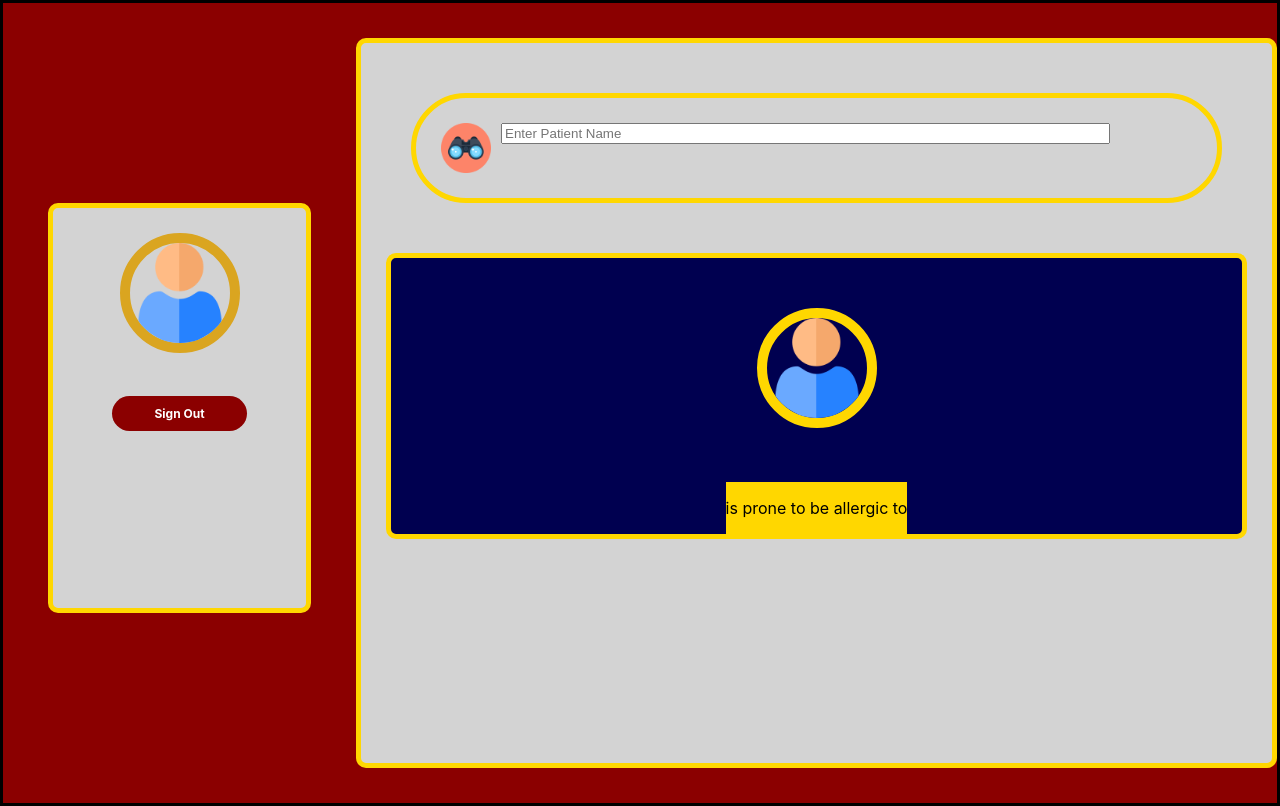
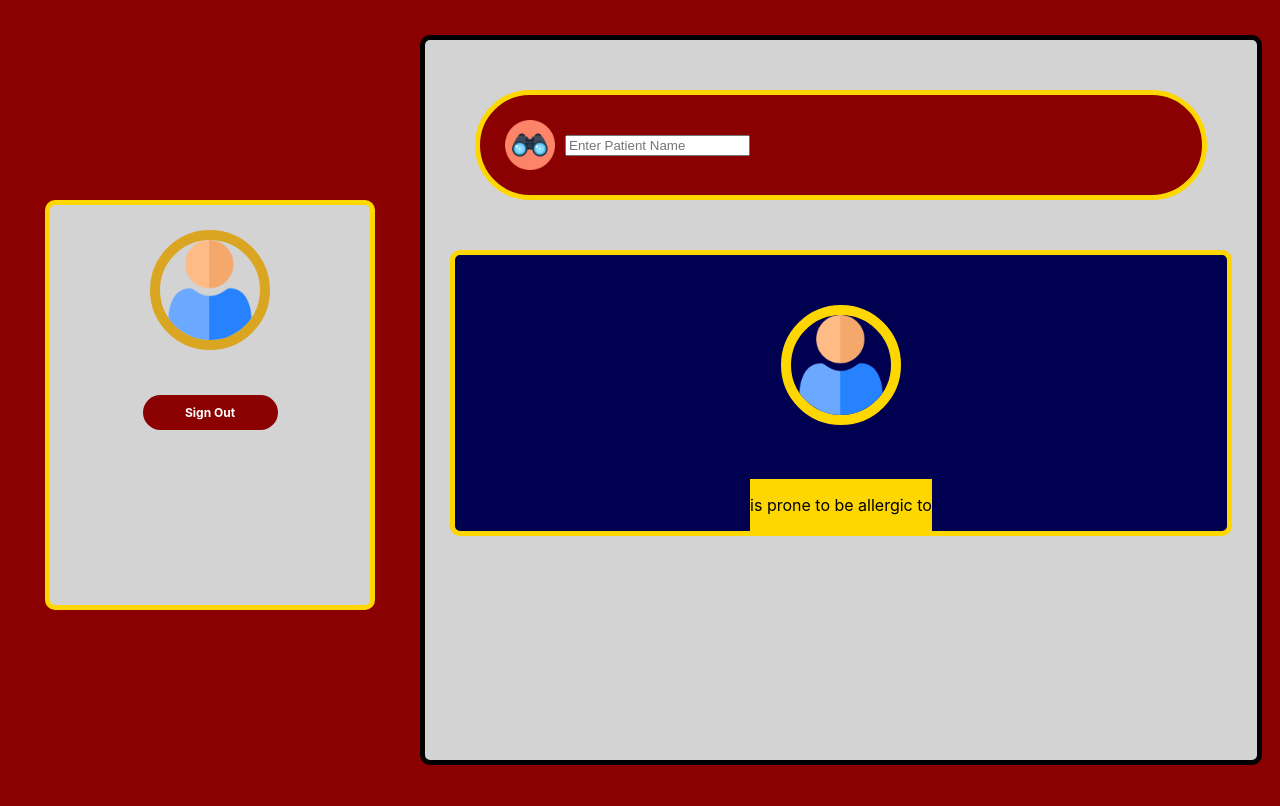
Before and after one commit to jdutchik/SE491Group13, a React (Create React App) app in the folder se491project/: page /doctor in a window 1280 px wide. Built offline with nearby package versions, Linux system fonts and the light colour scheme.

Commit message:
search / clean up

```diff
--- a/se491project/src/components/Doctor/Doctor.css
+++ b/se491project/src/components/Doctor/Doctor.css
@@ -10,9 +10,6 @@ body {
     background: darkred;
 
     height: 100vh;
-
-    border: solid;
-    border-color: black;
 }
 
 .quickInfo {
@@ -31,27 +28,19 @@ body {
     border-width: 5px;
 }
 
-.docname {
-    color: goldenrod;
-    font-size: 40px;
-    font-weight: 700;
-}
-
-.uni {
-    color: darkred;
-    font-size: 20px;
-    font-weight: 200;
-}
-
 .patientInfo {
     display: flex;
     flex-direction: column;
 }
 
 .search {
+    display: flex;
+    align-items: center;
+
+    background-color: darkred;
+
     margin: 50px;
-    display: flex;
-    background-color: lightgray;
+
     border-radius: 75px;
     border-color: gold;
     border-style: solid;
@@ -66,19 +55,17 @@ body {
 }
 
 .search input{
-    width: 75%;
-    height: 45%;
-    margin: 25px 15px 15px 0px;
+
 }
 
 .patientResults {
     background-color: lightgray;
 
     height: 90vh;
-    width: 90%;
+    width: 65%;
 
     border-radius: 10px;
-    border-color: gold;
+    border-color: black;
     border-style: solid;
     border-width: 5px;
 }
@@ -87,6 +74,9 @@ body {
     display: flex;
     flex-direction: column;
     align-items: center;
+
+
+
     background-color: rgb(0, 0, 80);
     margin: 25px;
     border-radius: 10px;
--- a/se491project/src/components/Doctor/Doctor.jsx
+++ b/se491project/src/components/Doctor/Doctor.jsx
@@ -59,9 +59,6 @@ const Doctor = () => {
                 <div className="picture">
                     <img src={person}></img>
                 </div>
-                <div className="docname"></div>
-                <div className="uni"></div>
-                <div className="workplace"></div>
 
                 <div className="userButtons">
                     <div className="button" onClick={signOutClicked}>Sign Out</div>
```
